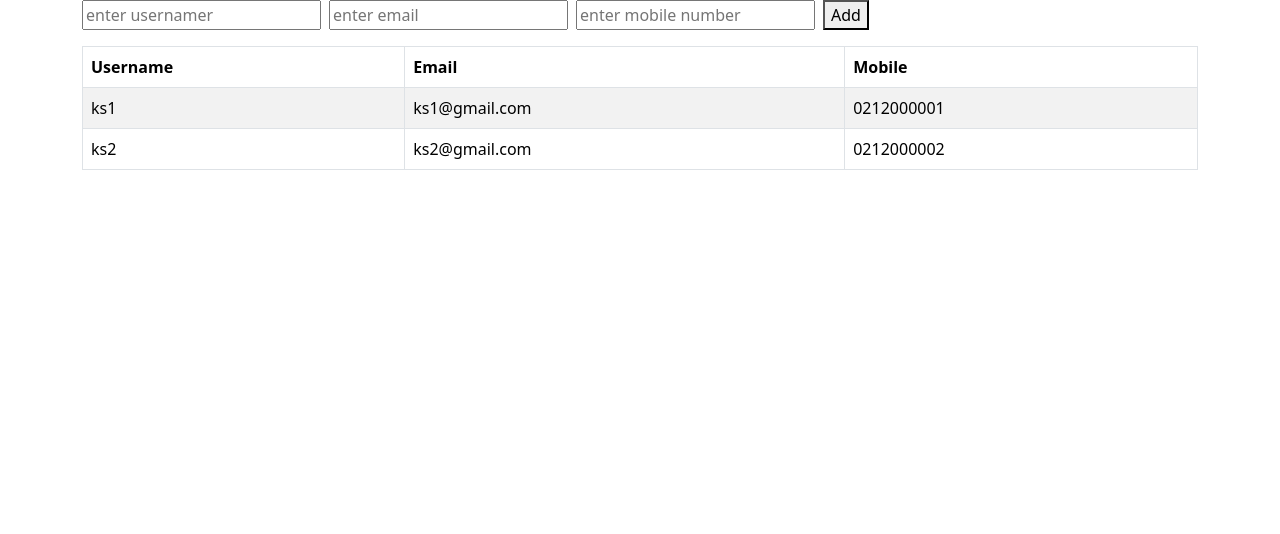
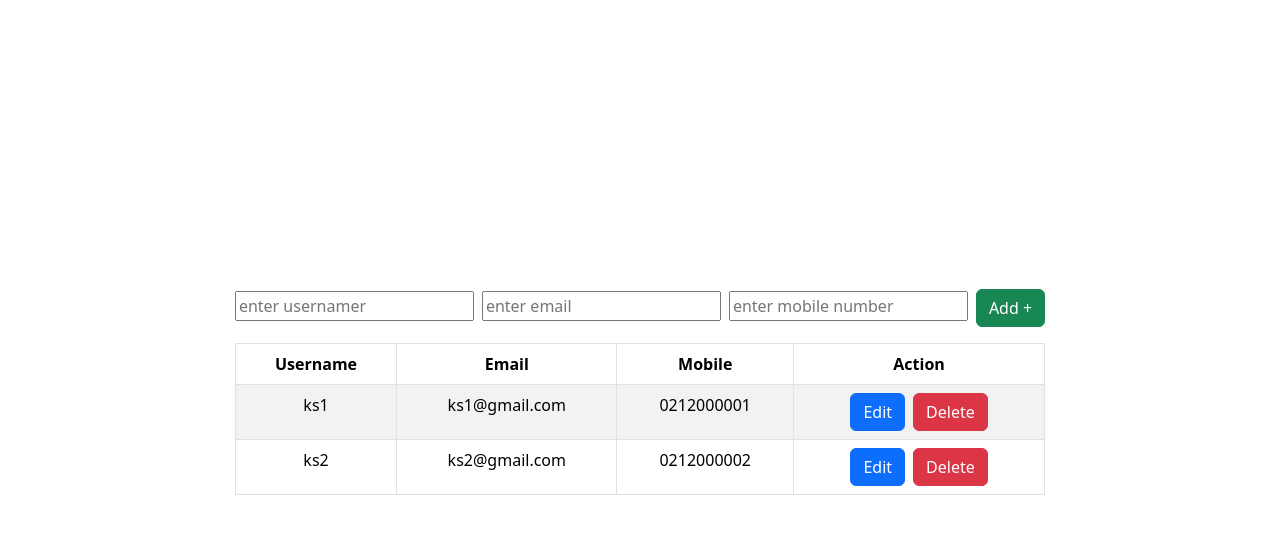
Before and after one commit to keosophon/create_react_table, a React (Create React App) app: page / in a window 1280 px wide. Shown: the top 534 px of the page. Built offline with nearby package versions, Linux system fonts and the light colour scheme.

Commit message:
update member

```diff
--- a/src/App.js
+++ b/src/App.js
@@ -32,39 +32,82 @@ function AddMember({ setData }) {
         placeholder="enter mobile number"
         className="ms-2"
       />
-      <button className="ms-2">Add</button>
+      <button className="ms-2 btn btn-success">Add +</button>
     </form>
+  );
+}
+
+function UpdateMember({ currentValues }) {
+  const [username, email, mobile] = [...currentValues];
+  return (
+    <tr>
+      <td>
+        <input type="text" name="username" value={username} />
+      </td>
+      <td>
+        <input type="text" name="email" className="ms-2" value={email} />
+      </td>
+      <td>
+        <input type="text" name="mobile" className="ms-2" value={mobile} />
+      </td>
+      <td>
+        <button className="ms-2 btn btn-primary">Update</button>
+        <button className="ms-2 btn btn-danger">Delete</button>
+      </td>
+    </tr>
   );
 }
 
 function App() {
   const [data, setData] = useState(Data);
+  const [editStatus, setEditStatus] = useState(-1);
+
+  const handleEditStatus = (id) => {
+    setEditStatus(id);
+  };
+
   return (
     <div className="container">
+      <div className="d-flex vh-100 justify-content-center align-items-center">
         <div>
           <AddMember setData={setData} />
-      </div>
-      <div className="mt-3">
-        <table className="table table-bordered table-striped">
+          <table className="table table-bordered table-striped mt-3 text-center">
             <thead className="thead-dark">
               <tr>
                 <th>Username</th>
                 <th>Email</th>
                 <th>Mobile</th>
+                <th>Action</th>
               </tr>
             </thead>
             <tbody>
-            {data.map((item) => (
+              {data.map((item) =>
+                item.id === editStatus ? (
+                  <UpdateMember
+                    currentValues={[item.username, item.email, item.mobile]}
+                  />
+                ) : (
                   <tr key={item.id}>
                     <td>{item.username}</td>
 
                     <td>{item.email}</td>
 
                     <td>{item.mobile}</td>
+                    <td>
+                      <button
+                        className="btn btn-primary"
+                        onClick={(e) => handleEditStatus(item.id)}
+                      >
+                        Edit
+                      </button>
+                      <button className="btn btn-danger ms-2">Delete</button>
+                    </td>
                   </tr>
-            ))}
+                )
+              )}
             </tbody>
           </table>
+        </div>
       </div>
     </div>
   );
```
Lines whose indentation alone changed are shown as unchanged.
